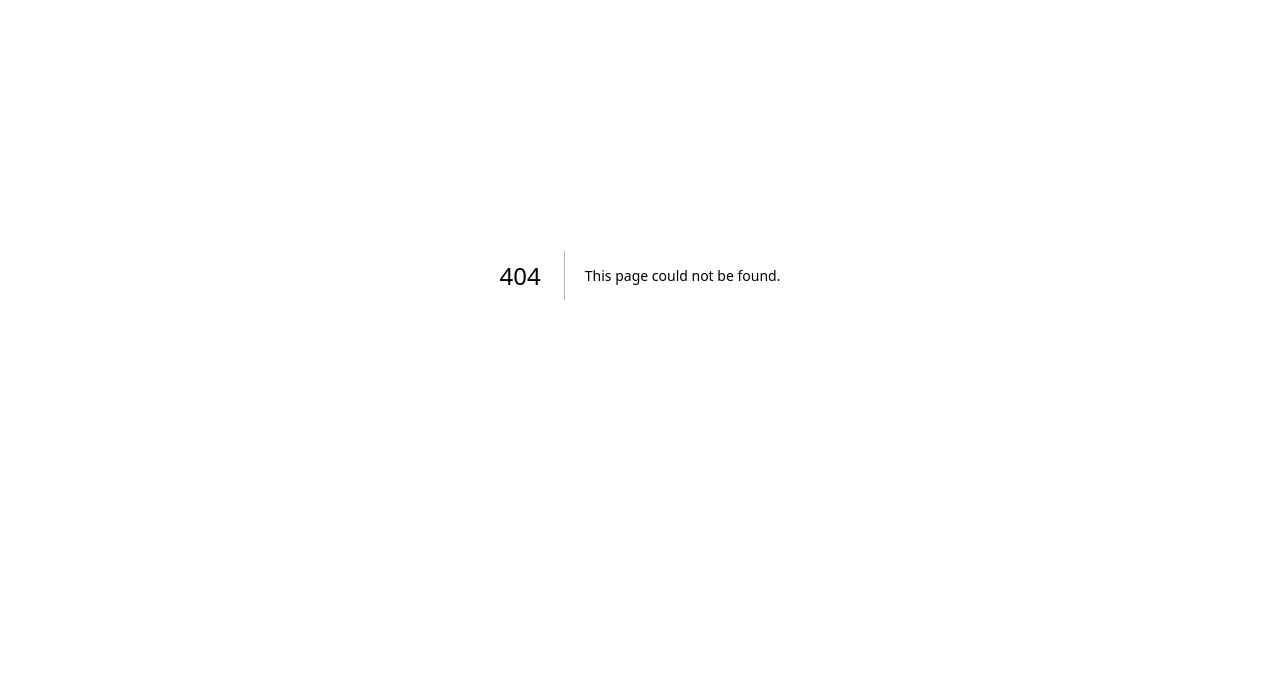
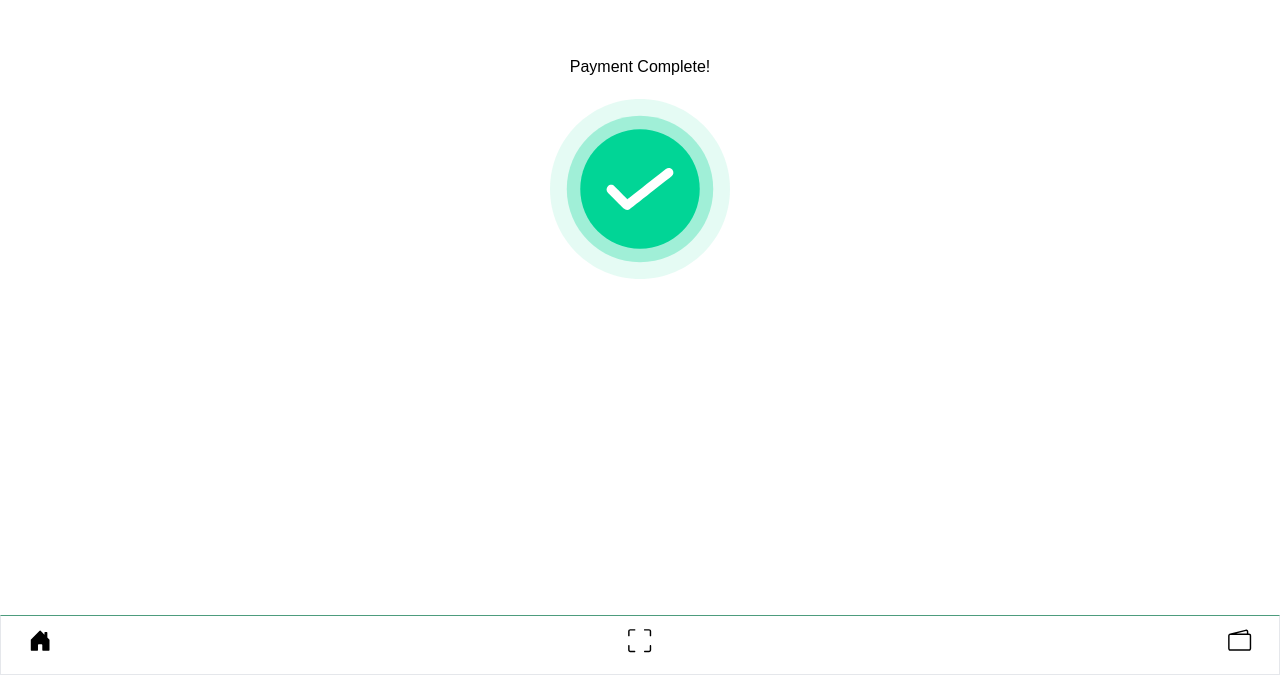
Before and after one commit to Ayushjain2205/lfgho, a Next.js app: page /payment/success in a window 1280 px wide. Before the commit this address had no page. Shown: the part 125-800 px from the top of the page. Built offline with nearby package versions, Linux system fonts and the light colour scheme; what connectkit, wagmi would draw is missing.

Commit message:
Add payment success screen

```diff
--- a/src/pages/payment/index.jsx
+++ b/src/pages/payment/index.jsx
@@ -1,14 +1,26 @@
-import React, { useState } from "react";
+import React, { useState, useEffect } from "react";
+import { useRouter } from "next/router"; // Import useRouter from next/router
 import Layout from "../../components/Layout/Layout";
-import SwipeButton from "./SwipeButton"; // Make sure this path is correct
+import SwipeButton from "./SwipeButton";
 
 const Payment = () => {
-  const [reset, setReset] = useState(0);
+  const [paymentVerified, setPaymentVerified] = useState(false);
+  const router = useRouter(); // Initialize useRouter
 
   const handleSubmit = () => {
     console.log("Payment Verified");
-    // Add logic here for what happens after payment verification
+    setPaymentVerified(true); // Set paymentVerified to true
   };
+
+  useEffect(() => {
+    if (paymentVerified) {
+      const timer = setTimeout(() => {
+        router.push("/payment/success"); // Navigate to /payments/success
+      }, 2000); // 2 seconds delay
+
+      return () => clearTimeout(timer); // Clear the timeout if the component unmounts
+    }
+  }, [paymentVerified, router]);
 
   return (
     <Layout>
--- /dev/null
+++ b/src/pages/payment/success.jsx
@@ -0,0 +1,16 @@
+import React from "react";
+import Layout from "../../components/Layout/Layout";
+import Done from "../../components/Lottie/Done";
+
+const success = () => {
+  return (
+    <Layout>
+      <div className="flex flex-col h-[540px] gap-[20px] items-center justify-center">
+        <p>Payment Complete!</p>
+        <Done />
+      </div>
+    </Layout>
+  );
+};
+
+export default success;
```
